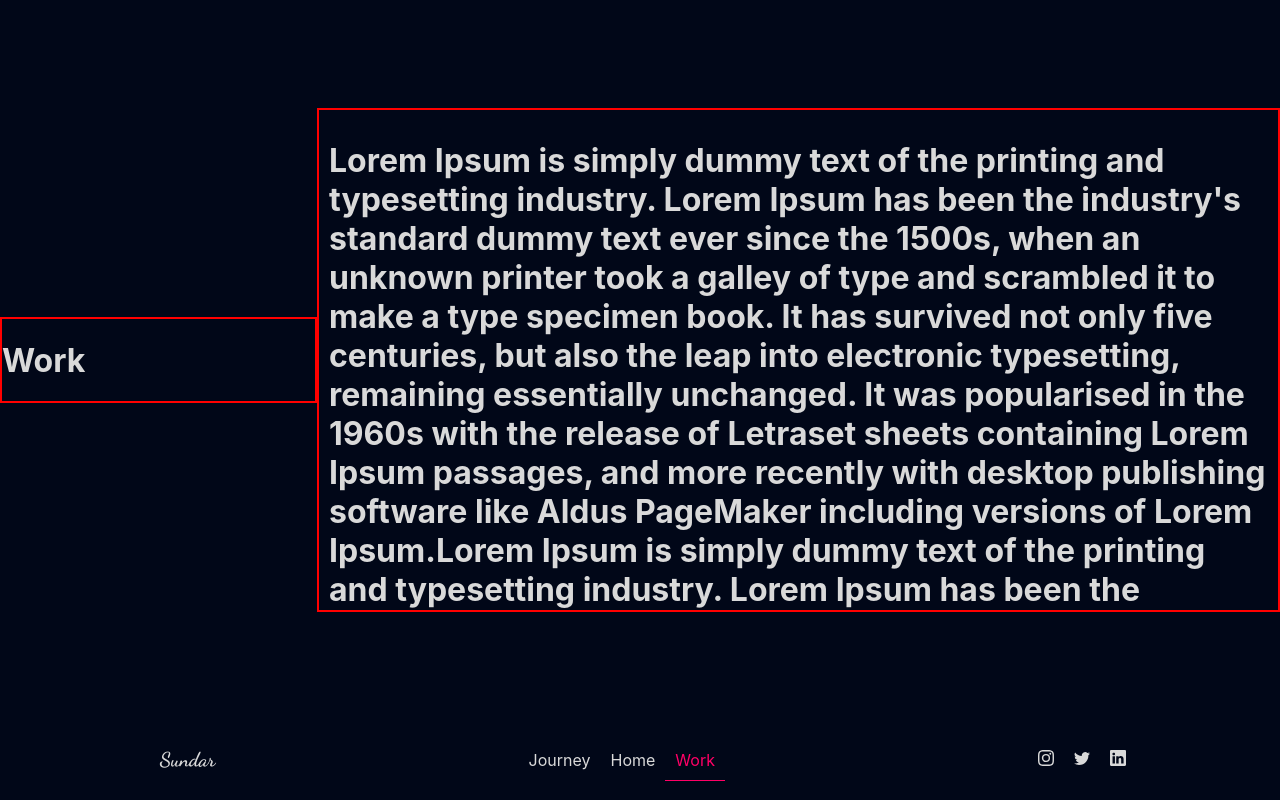
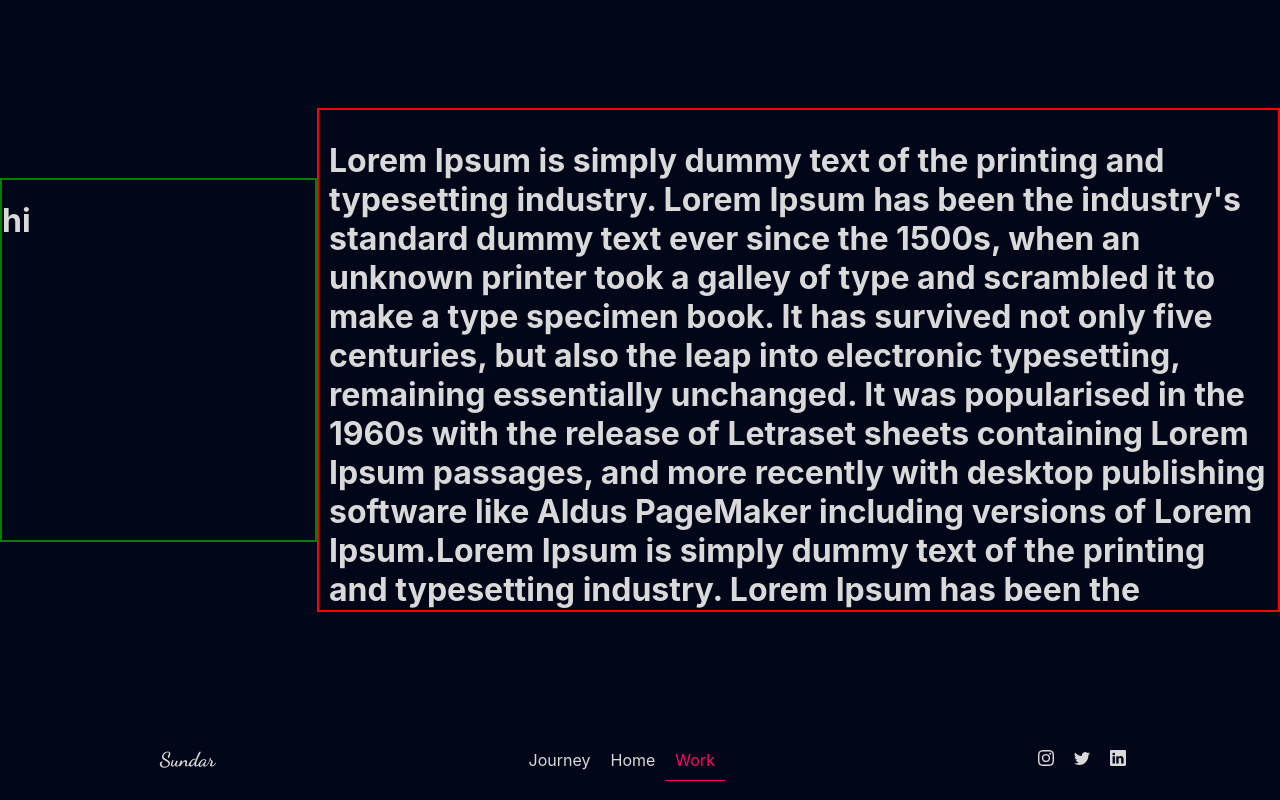
Before and after one commit to Elonmark69/Porrtfolio, a Next.js app: page /work in a window 1280 px wide. Built offline with nearby package versions, Linux system fonts and the light colour scheme.

Commit message:
transition

```diff
--- a/components/Layout.js
+++ b/components/Layout.js
@@ -1,12 +1,14 @@
 import React from 'react';
 import Nav from './Nav';
+import Transition from '../components/Transition';
 
 export default function Layout({ children }) {
   return (
     <>
-    <div className="app">
-      {children}
-      </div>
+      <Transition>
+        <div className="app">{children}</div>
+      </Transition>
+
       <Nav />
     </>
   );
--- /dev/null
+++ b/components/Transition.js
@@ -0,0 +1,45 @@
+import { motion, AnimatePresence } from 'framer-motion';
+import { useRouter } from 'next/router';
+
+const Transition = ({ children }) => {
+  const { asPath } = useRouter();
+  const variants = {
+    inactive: {
+      opacity: 1,
+      transition: {
+        duration: 0.2,
+      },
+    },
+    out: {
+      opacity: 0,
+      x: -100,
+      transition: {
+        duration: 0.2,
+      },
+    },
+    in: {
+      x: 0,
+      opacity: 0,
+      transition: {
+        duration: 0.2,
+      },
+    },
+  };
+  return (
+    <div className="effect-1">
+      <AnimatePresence initial={false} exitBeforeEnter>
+        <motion.div
+          key={asPath}
+          variants={variants}
+          animate="inactive"
+          initial="in"
+          exit="out"
+        >
+          {children}
+        </motion.div>
+      </AnimatePresence>
+    </div>
+  );
+};
+
+export default Transition;
--- a/components/Work/index.js
+++ b/components/Work/index.js
@@ -1,12 +1,11 @@
 import Styles from '../../styles/Work.module.css';
+import Slider from '../slider';
 
 export default function Work() {
   const { container, nav, work } = Styles;
   return (
     <div className={container}>
-      <div className={nav}>
-        <h1>Work</h1>
-      </div>
+      <Slider />
       <div className={work}>
         <h1>
           Lorem Ipsum is simply dummy text of the printing and typesetting
--- /dev/null
+++ b/components/slider.js
@@ -0,0 +1,11 @@
+import { useState, useEffect } from 'react';
+import Styles from '../styles/Slider.module.css';
+
+export default function Slider(props) {
+  const { container } = Styles;
+  return (
+    <div className={container}>
+      <h1>hi</h1>
+    </div>
+  );
+}
--- a/package.json
+++ b/package.json
@@ -10,6 +10,7 @@
   "dependencies": {
     "@react-three/drei": "^9.22.3",
     "@react-three/fiber": "^8.3.1",
+    "framer-motion": "^7.1.1",
     "next": "^12.1.0",
     "react": "^18.2.0",
     "react-dom": "^18.2.0",
--- a/styles/Home.module.css
+++ b/styles/Home.module.css
@@ -4,10 +4,6 @@
   justify-content: space-between;
   align-items: center;
 }
-.nav {
-  border: 2px solid red;
-  width: 25%;
-}
 .main {
   border: 2px solid orange;
   width: 50%;
--- /dev/null
+++ b/styles/Slider.module.css
@@ -0,0 +1,5 @@
+.container {
+  border: 2px solid green;
+  width: 25%;
+  height: 50%;
+}
--- a/styles/Work.module.css
+++ b/styles/Work.module.css
@@ -3,10 +3,6 @@
   width: 100%;
   justify-content: space-between;
   align-items: center;
-}
-.nav {
-  border: 2px solid red;
-  width: 25%;
 }
 .work {
   border: 2px solid red;
```
Also changed, not shown: components/Home/index.js (+6 -12 lines), 1 other file (tests, documents, lock files or other folders).
